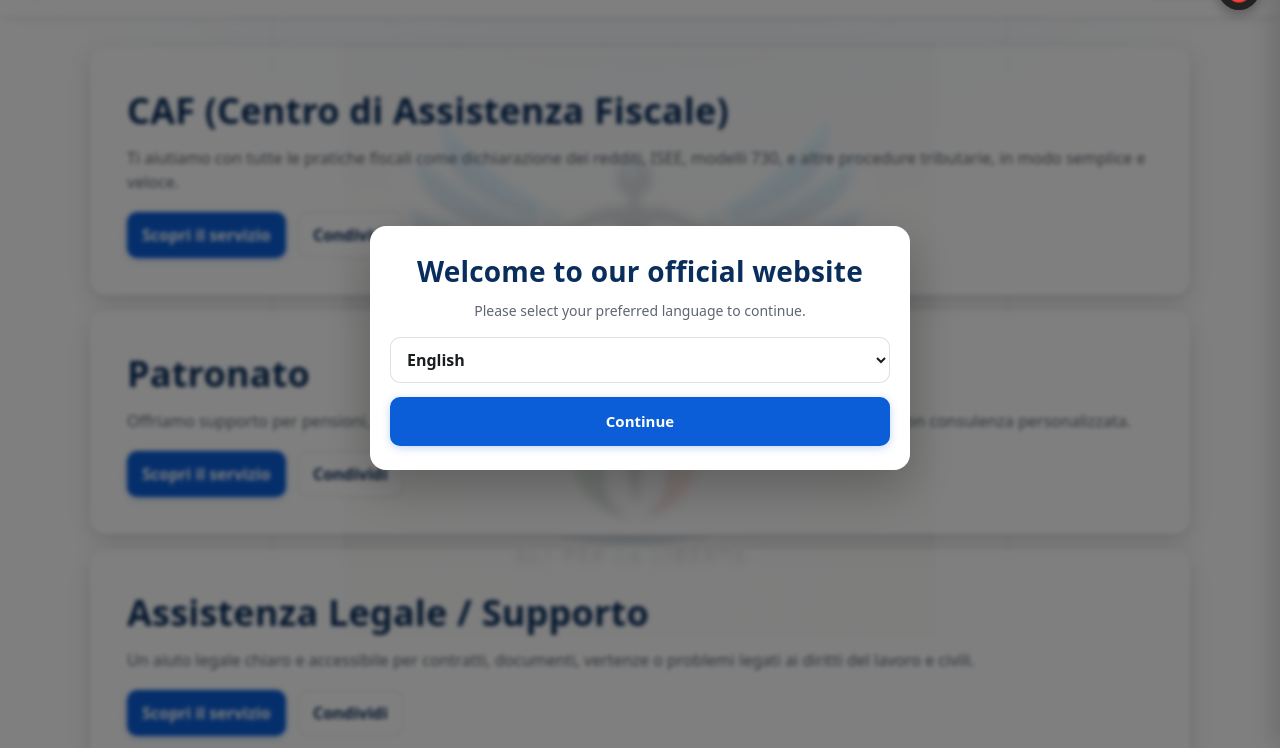
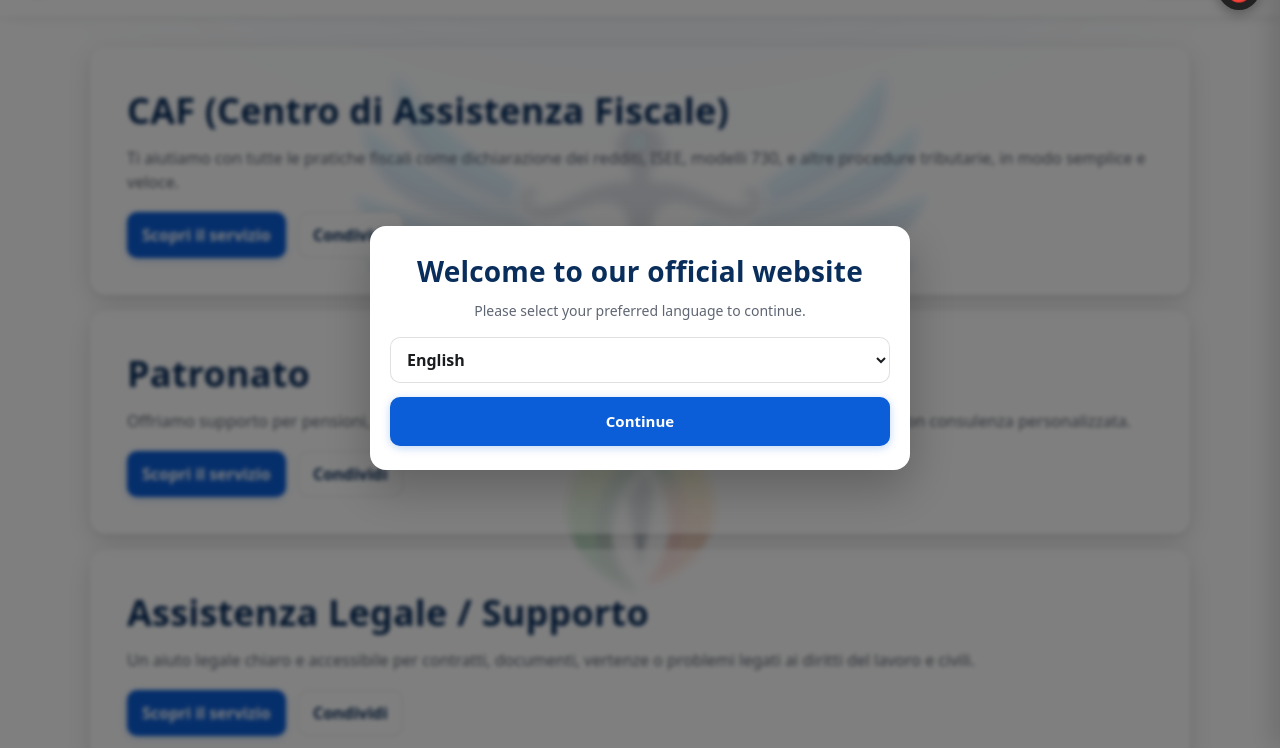
Before and after one commit to facilecittadino/apll, a plain HTML site: page index.html in a window 1280 px wide. Shown: the part 52-800 px from the top of the page. Drawn offline with Linux system fonts and the light colour scheme; no server answers.

Commit message:
Change logo image from JPEG to PNG format

```diff
--- a/css/base.css
+++ b/css/base.css
@@ -59,7 +59,7 @@ img,svg,video{ display:block; max-width:100%; height:auto; }
 .page::before{
   content:"";
   position:fixed; inset:0;
-  background: url('../logo.jpeg') center / max(58vw, 460px) no-repeat;
+  background: url('../logo.png') center / max(58vw, 460px) no-repeat;
   opacity:.25;
   filter: grayscale(20%) contrast(100%);
   pointer-events:none;
```
